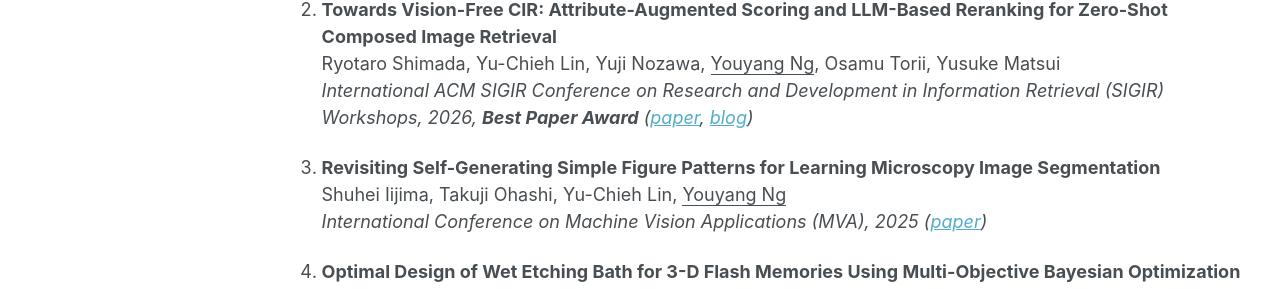
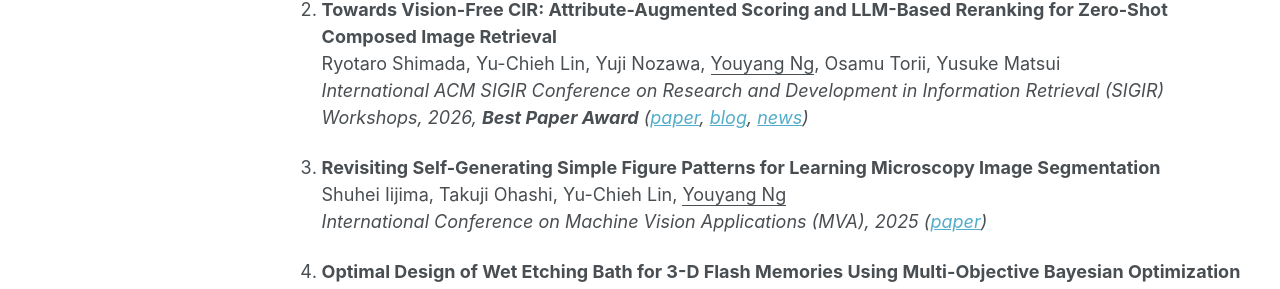
Before and after one commit to yy29/yy29.github.io, a Jekyll site: the page built from _pages/publications.md, in a window 1280 px wide and 900 px high, scrolled down 2691 px. Shown: the part 153-442 px from the top of the window. Built offline with Jekyll 4.4.1, drawn with Linux system fonts in a browser that asks for light colours.

Commit message:
Update publications.md

```diff
--- a/_pages/publications.md
+++ b/_pages/publications.md
@@ -109,7 +109,7 @@ Tomohisa Takeda, Yu-Chieh Lin, Yuji Nozawa, <ins>Youyang Ng</ins>, Osamu Torii,
 
 1. **Towards Vision-Free CIR: Attribute-Augmented Scoring and LLM-Based Reranking for Zero-Shot Composed Image Retrieval**
 Ryotaro Shimada, Yu-Chieh Lin, Yuji Nozawa, <ins>Youyang Ng</ins>, Osamu Torii, Yusuke Matsui
-*International ACM SIGIR Conference on Research and Development in Information Retrieval (SIGIR) Workshops, 2026, **Best Paper Award** ([paper](https://arxiv.org/abs/2607.12621), [blog](https://mti-lab.github.io/blog/2026/07/26/sigir2026.html))*
+*International ACM SIGIR Conference on Research and Development in Information Retrieval (SIGIR) Workshops, 2026, **Best Paper Award** ([paper](https://arxiv.org/abs/2607.12621), [blog](https://mti-lab.github.io/blog/2026/07/26/sigir2026.html), [news](https://www.t.u-tokyo.ac.jp/en/topics/tp2026-09-07-001))*
 
 1. **Revisiting Self-Generating Simple Figure Patterns for Learning Microscopy Image Segmentation**
 Shuhei Iijima, Takuji Ohashi, Yu-Chieh Lin, <ins>Youyang Ng</ins>
```
